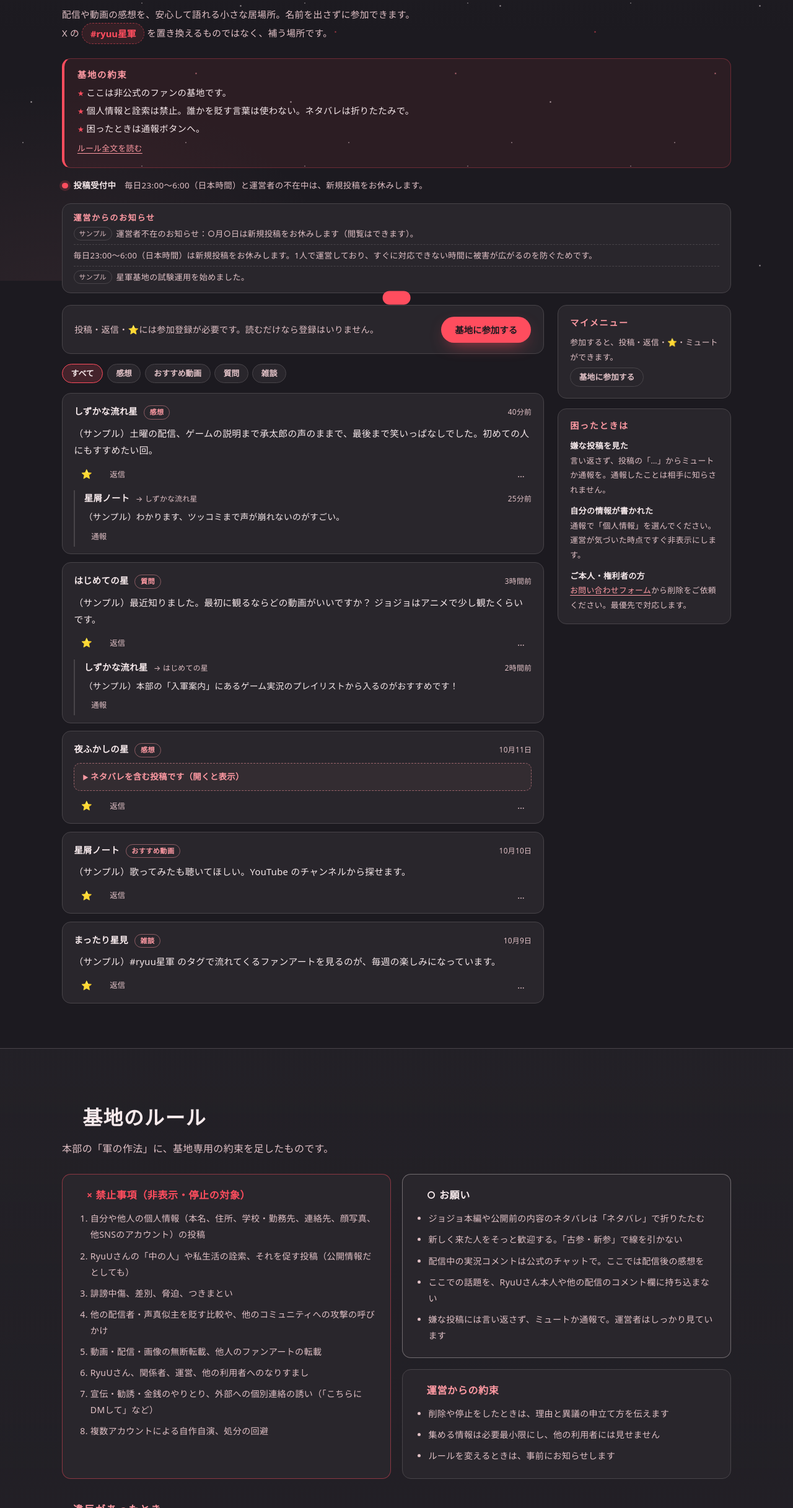
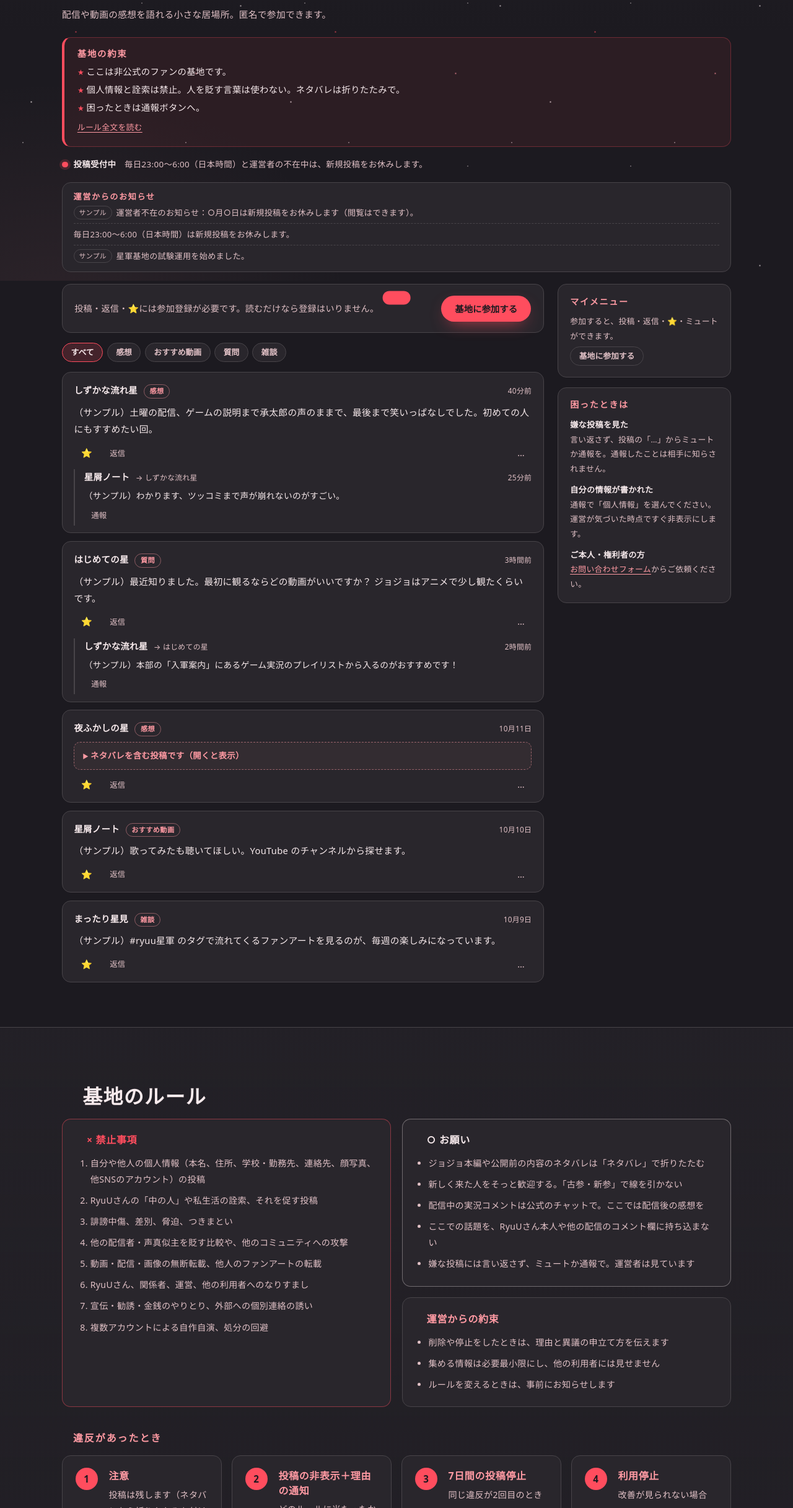
Before and after one commit to chr2808480/supporting_ryuu_movie, a plain HTML site: page hiroba.html in a window 1280 px wide. Shown: the part 347-2780 px from the top of the page at 62% size. Drawn offline with Linux system fonts and the light colour scheme.

Commit message:
Refine text and rules in hiroba.html

```diff
--- a/hiroba.html
+++ b/hiroba.html
@@ -68,8 +68,7 @@
       <p class="eyebrow">FAN BASE / UNOFFICIAL</p>
       <h1 class="hb-title">星軍基地</h1>
       <p class="hb-lead">
-        配信や動画の感想を、安心して語れる小さな居場所。名前を出さずに参加できます。<br>
-        X の <button class="tag-copy" data-tag="#ryuu星軍" type="button">#ryuu星軍</button> を置き換えるものではなく、補う場所です。
+        配信や動画の感想を語れる小さな居場所。匿名で参加できます。
       </p>
 
       <!-- ルールの要約は各ページの上部に常に表示する（企画書 第5章） -->
@@ -77,7 +76,7 @@
         <h2 class="hb-summary-title" id="hb-summary-title">基地の約束</h2>
         <ul class="hb-summary-list">
           <li>ここは非公式のファンの基地です。</li>
-          <li>個人情報と詮索は禁止。誰かを貶す言葉は使わない。ネタバレは折りたたみで。</li>
+          <li>個人情報と詮索は禁止。人を貶す言葉は使わない。ネタバレは折りたたみで。</li>
           <li>困ったときは通報ボタンへ。</li>
         </ul>
         <a class="hb-summary-more" href="#rules">ルール全文を読む</a>
@@ -89,7 +88,7 @@
         <h2 class="hb-news-title" id="hb-news-title">運営からのお知らせ</h2>
         <ul class="hb-news-list">
           <li><span class="hb-news-tag">サンプル</span>運営者不在のお知らせ：○月○日は新規投稿をお休みします（閲覧はできます）。</li>
-          <li>毎日23:00〜6:00（日本時間）は新規投稿をお休みします。1人で運営しており、すぐに対応できない時間に被害が広がるのを防ぐためです。</li>
+          <li>毎日23:00〜6:00（日本時間）は新規投稿をお休みします。</li>
           <li><span class="hb-news-tag">サンプル</span>星軍基地の試験運用を始めました。</li>
         </ul>
       </section>
@@ -146,7 +145,7 @@
         </fieldset>
       </form>
 
-      <!-- 話題タグで絞り込む（掲示板は一つ。話題ごとに分けない） -->
+      <!-- 話題タグで絞り込む -->
       <div class="hb-filter" role="group" aria-label="話題タグで絞り込む">
         <button type="button" class="hb-chip" data-filter="all" aria-pressed="true">すべて</button>
         <button type="button" class="hb-chip" data-filter="感想" aria-pressed="false">感想</button>
@@ -172,7 +171,7 @@
         <ul class="hb-help">
           <li><strong>嫌な投稿を見た</strong>言い返さず、投稿の「…」からミュートか通報を。通報したことは相手に知らされません。</li>
           <li><strong>自分の情報が書かれた</strong>通報で「個人情報」を選んでください。運営が気づいた時点ですぐ非表示にします。</li>
-          <li><strong>ご本人・権利者の方</strong><a href="contact.html">お問い合わせフォーム</a>から削除をご依頼ください。最優先で対応します。</li>
+          <li><strong>ご本人・権利者の方</strong><a href="contact.html">お問い合わせフォーム</a>からご依頼ください。</li>
         </ul>
       </section>
     </aside>
@@ -182,19 +181,18 @@
   <section id="rules" class="section section-alt hb-section">
     <div class="wrap">
       <h2 class="section-title">　基地のルール</h2>
-      <p class="section-lead">本部の「軍の作法」に、基地専用の約束を足したものです。</p>
 
       <div class="grid grid-2">
         <article class="rule rule-dont">
-          <h3>　× 禁止事項（非表示・停止の対象）</h3>
+          <h3>　× 禁止事項</h3>
           <ol class="hb-ol">
             <li>自分や他人の個人情報（本名、住所、学校・勤務先、連絡先、顔写真、他SNSのアカウント）の投稿</li>
-            <li>RyuUさんの「中の人」や私生活の詮索、それを促す投稿（公開情報だとしても）</li>
+            <li>RyuUさんの「中の人」や私生活の詮索、それを促す投稿</li>
             <li>誹謗中傷、差別、脅迫、つきまとい</li>
-            <li>他の配信者・声真似主を貶す比較や、他のコミュニティへの攻撃の呼びかけ</li>
+            <li>他の配信者・声真似主を貶す比較や、他のコミュニティへの攻撃</li>
             <li>動画・配信・画像の無断転載、他人のファンアートの転載</li>
             <li>RyuUさん、関係者、運営、他の利用者へのなりすまし</li>
-            <li>宣伝・勧誘・金銭のやりとり、外部への個別連絡の誘い（「こちらにDMして」など）</li>
+            <li>宣伝・勧誘・金銭のやりとり、外部への個別連絡の誘い</li>
             <li>複数アカウントによる自作自演、処分の回避</li>
           </ol>
         </article>
@@ -206,7 +204,7 @@
               <li>新しく来た人をそっと歓迎する。「古参・新参」で線を引かない</li>
               <li>配信中の実況コメントは公式のチャットで。ここでは配信後の感想を</li>
               <li>ここでの話題を、RyuUさん本人や他の配信のコメント欄に持ち込まない</li>
-              <li>嫌な投稿には言い返さず、ミュートか通報で。運営者はしっかり見ています</li>
+              <li>嫌な投稿には言い返さず、ミュートか通報で。運営者は見ています</li>
             </ul>
           </article>
           <article class="rule">
@@ -222,14 +220,14 @@
 
       <h3 class="mini-title hb-mini">　違反があったとき</h3>
       <ol class="steps hb-steps">
-        <li class="step"><span class="step-n">1</span><div><h3>注意</h3><p>投稿は残します（ネタバレなら折りたたみを付けます）。初回・悪意のない違反が対象です。</p></div></li>
-        <li class="step"><span class="step-n">2</span><div><h3>投稿の非表示＋理由の通知</h3><p>どのルールに当たったかをお伝えします。</p></div></li>
-        <li class="step"><span class="step-n">3</span><div><h3>7日間の投稿停止</h3><p>同じ違反が2回目のときです。</p></div></li>
-        <li class="step"><span class="step-n">4</span><div><h3>利用停止</h3><p>改善が見られない場合です。</p></div></li>
+        <li class="step"><span class="step-n">1</span><div><h3>注意</h3><p>投稿は残します（ネタバレなら折りたたみを付けます）。初回・悪意のない違反が対象</p></div></li>
+        <li class="step"><span class="step-n">2</span><div><h3>投稿の非表示＋理由の通知</h3><p>どのルールに当たったかをお伝えします</p></div></li>
+        <li class="step"><span class="step-n">3</span><div><h3>7日間の投稿停止</h3><p>同じ違反が2回目のとき</p></div></li>
+        <li class="step"><span class="step-n">4</span><div><h3>利用停止</h3><p>改善が見られない場合</p></div></li>
       </ol>
       <p class="fineprint">
-        個人情報の晒し・脅迫・RyuUさんや他の配信者への加害は、段階を飛ばして利用停止にします。
-        処置の通知には「どの投稿か・どのルールに当たるか・処置の内容と期間・異議の申立て方」を書きます。異議の申立ては1件につき1回で、24時間おいてから見直します。
+        個人情報の晒し・脅迫・RyuUさんや他の配信者への加害は、即座に利用停止にします。
+        処置の通知には「どの投稿か・どのルールに当たるか・処置の内容と期間・異議の申立て方」を書きます。異議の申立ては1件につき1回です。
       </p>
     </div>
   </section>
@@ -297,7 +295,7 @@
       <label for="report-note">補足 <span class="cf-opt">任意</span></label>
       <textarea class="hb-textarea" id="report-note" name="note" rows="3" maxlength="500"></textarea>
     </div>
-    <p class="cf-note">通報したことは投稿者には知らされません。対応の結果だけを短くお知らせします。</p>
+    <p class="cf-note">通報したことは投稿者には知らされません。</p>
     <p class="cf-status is-error" id="report-msg" role="status"></p>
     <div class="hb-dialog-foot">
       <button type="button" class="hb-chip" data-close>やめる</button>
```
